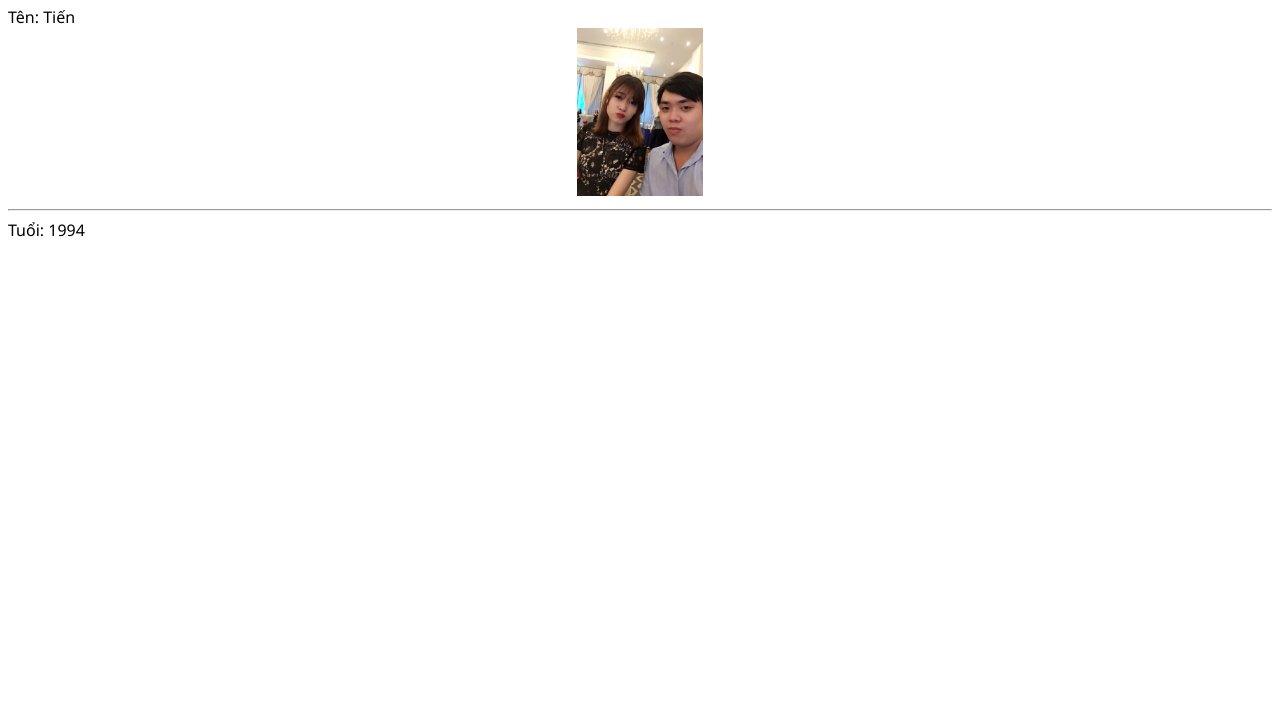
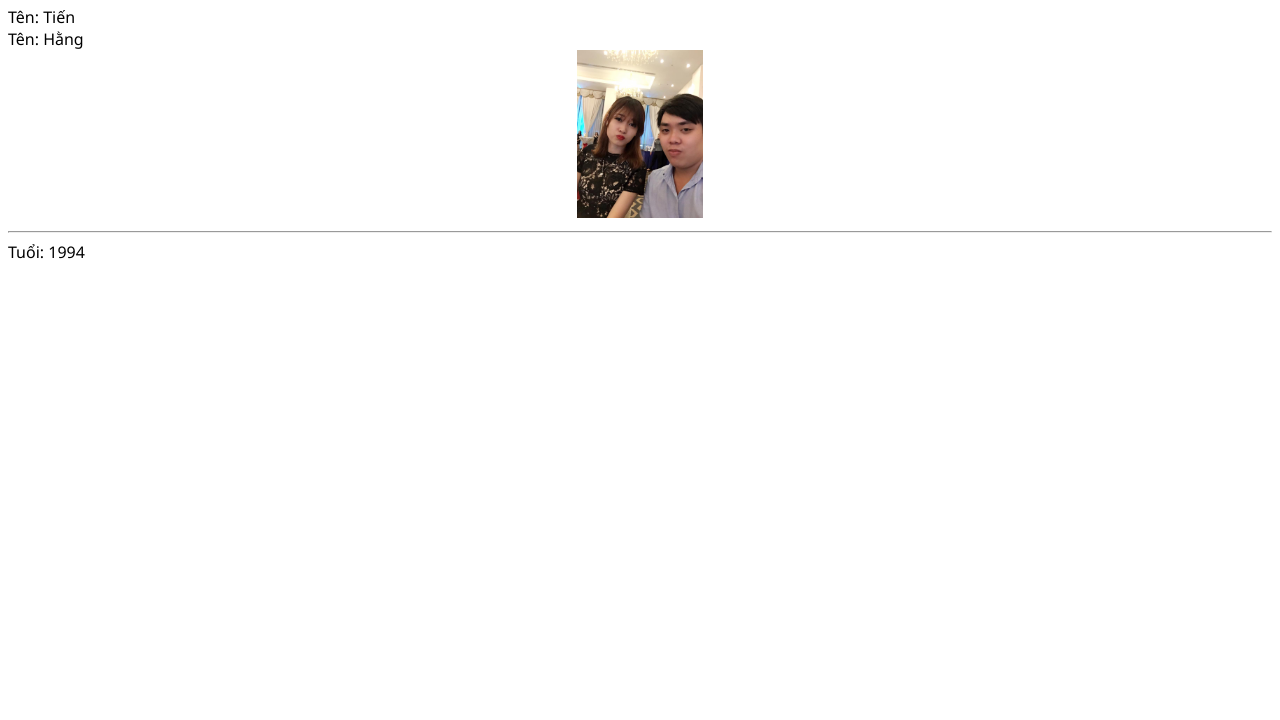
Before and after one commit to hetkinboy/hetkinboy.github.io, a plain HTML site: page index.html in a window 1280 px wide. Shown: the part 80-800 px from the top of the page. Drawn offline with Linux system fonts and the light colour scheme.

Commit message:
developp add

```diff
--- a/index.html
+++ b/index.html
@@ -10,6 +10,7 @@
 	<h1>Đây là website CV của tôi ( Lập trình )</h1>
 	<div class="thongtin">
 		<div class="ten">Tên: Tiến</div>
+		<div class="nguoiyeu">Tên: Hằng</div>
 		<div class="hinhdaidien">
 			<img src="images/daidien.jpg" alt="">
 		</div>
```
